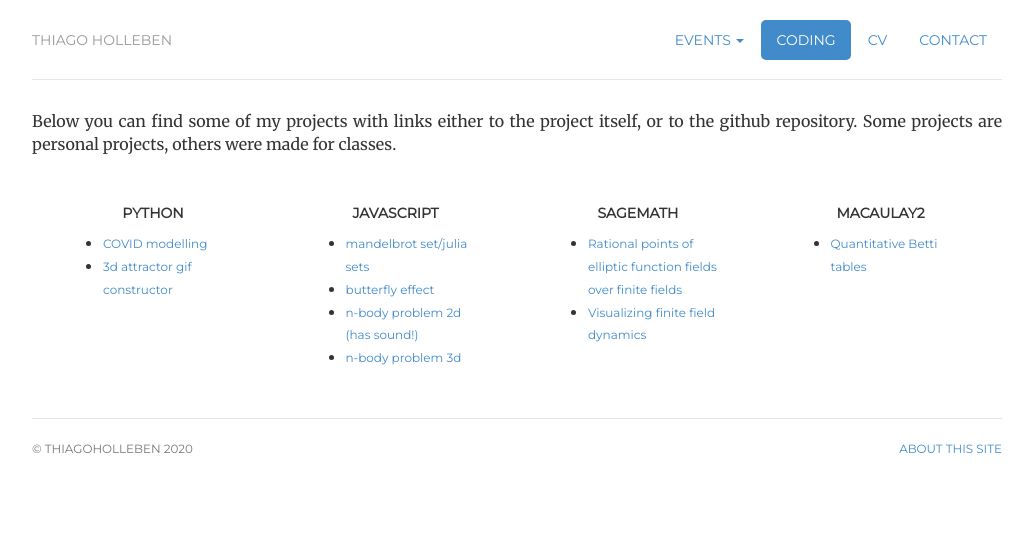
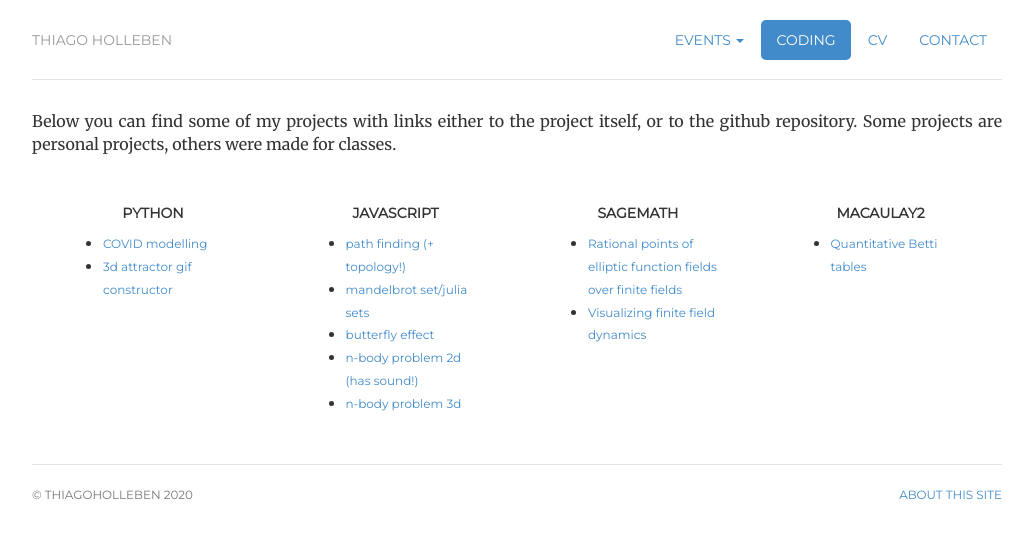
Before and after one commit to hollebenthiago/hollebenthiago.github.io, a Jekyll site: the page built from coding/index.html, in a window 1280 px wide. Shown: the top 538 px of the page, without its empty margins (123-1156 px from the left). Built offline with Jekyll 4.4.1, drawn with Linux system fonts in a browser that asks for light colours.

Commit message:
adding path finding link

```diff
--- a/coding/index.html
+++ b/coding/index.html
@@ -33,6 +33,9 @@ description: Thiago Holleben is a graduate student at UFRJ.
             <div class="card-body">
                 <h5 class="card-title">Javascript</h5>
                 <ul>
+                    <li>
+                        <a class="card-text" href="https://hollebenthiago.github.io/a_star/">path finding (+ topology!)</a>
+                    </li>
                     <li>
                         <a class="card-text" href="https://hollebenthiago.github.io/mandelbrot/">mandelbrot set/julia sets</a>
                     </li>
```
